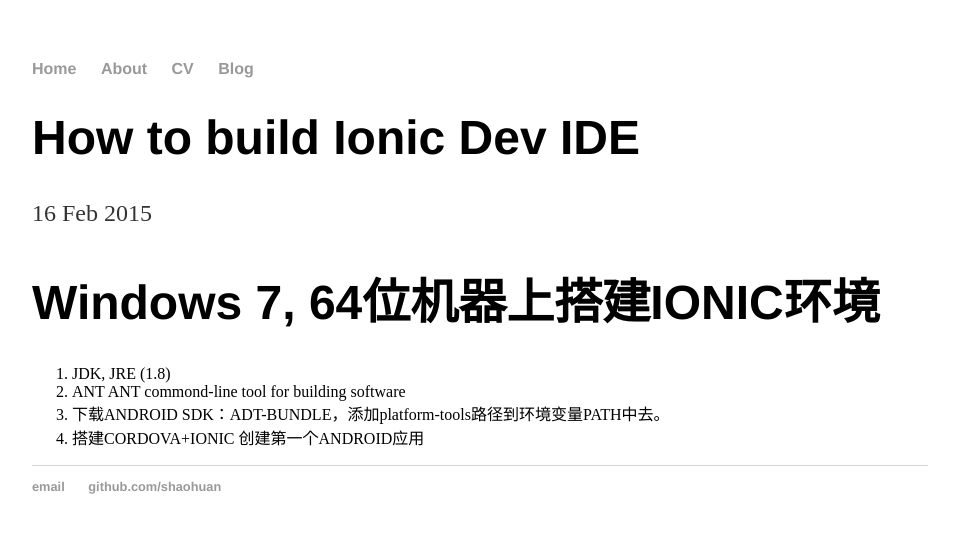
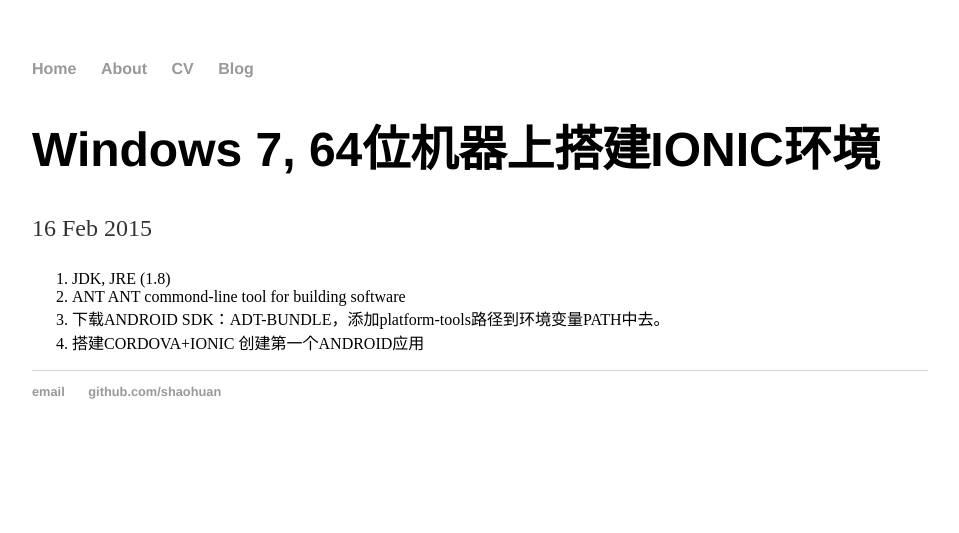
Before and after one commit to shaohuan/shaohuan.github.io, a Jekyll site: the page built from _posts/2015-02-16-Build-Ionic-IDE.md, in a window 1280 px wide. Shown: the top 533 px of the page, without its empty margins (160-1119 px from the left). Built offline with Jekyll 4.4.1, drawn with Linux system fonts in a browser that asks for light colours.

Commit message:
Update 2015-02-16-Build-Ionic-IDE.md

```diff
--- a/_posts/2015-02-16-Build-Ionic-IDE.md
+++ b/_posts/2015-02-16-Build-Ionic-IDE.md
@@ -1,14 +1,12 @@
 ---
 layout: post
-title: "How to build Ionic Dev IDE"
+title: "Windows 7, 64位机器上搭建IONIC环境"
 date: 2015-02-16
 ---
 <html>
 	<head>
-		<title>Windows 7, 64位机器上搭建IONIC环境</title>
 	</head>
 	<body>
-		<h1>Windows 7, 64位机器上搭建IONIC环境</h1>
 		<ol>
 			<li>JDK, JRE (1.8)</li>
 			<li>ANT  ANT commond-line tool for building software </li>
```
